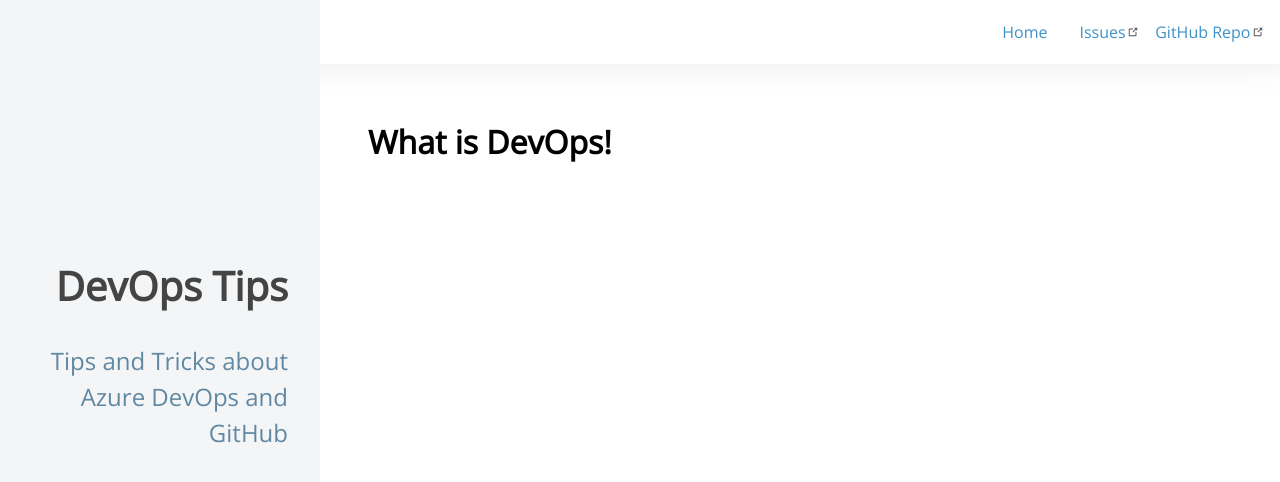
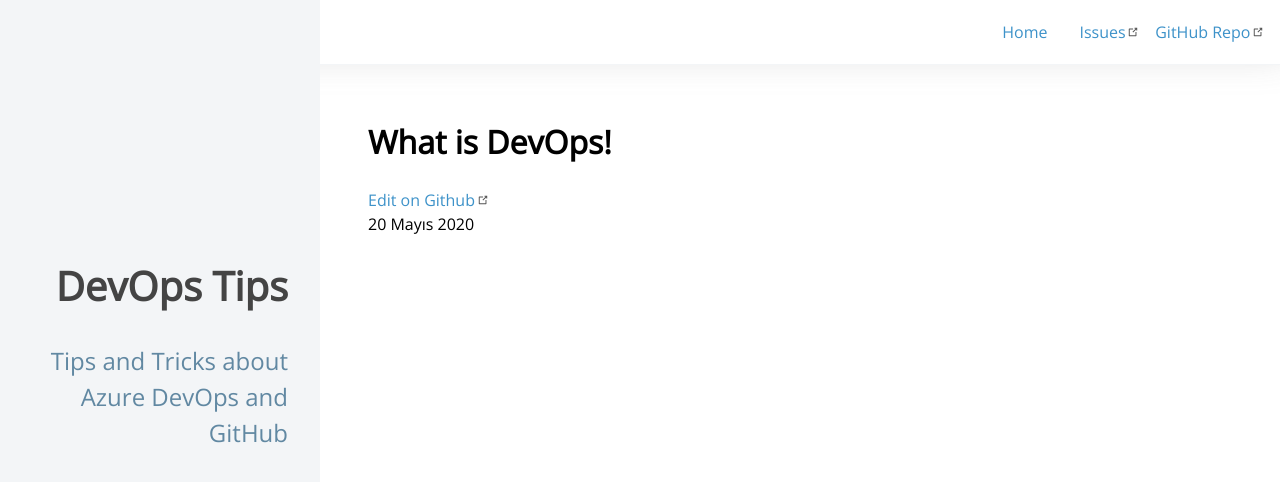
Before and after one commit to polatengin/devopstips.net, a Jekyll site: the page built from _posts/2020-05-20-what-is-devops.md, in a window 1280 px wide. Shown: the top 482 px of the page. Built offline with Jekyll 4.4.1, drawn with Linux system fonts in a browser that asks for light colours; nearby versions of some CDN libraries.

Commit message:
meta of the post is shown on the page

```diff
--- a/_layouts/post.html
+++ b/_layouts/post.html
@@ -2,3 +2,11 @@
 layout: default
 ---
 <h1>{{ page.title }}</h1>
+<div class="info">
+  <a rel="noopener" target="_blank" href="https://github.com/{{ site.author.github }}/{{ site.git_repo }}/blob/master/_posts/{{ page.date | date: "%Y-%m-%d" }}-{{ page.url | replace: '/', '' }}.md">Edit on Github</a>
+  <div class="btnz calendar">
+    <span class="calendar-icon"></span>
+    <span>{{ page.date | date: "%d" }} {% assign m = page.date | date: "%-m" %}{% case m %}{% when '1' %}Ocak {% when '2' %}Şubat {% when '3' %}Mart {% when '4' %}Nisan {% when '5' %}Mayıs {% when '6' %}Haziran {% when '7' %}Temmuz {% when '8' %}Ağustos {% when '9' %}Eylül {% when '10' %}Ekim {% when '11' %}Kasım {% when '12' %}Aralık {% endcase %}{{ page.date | date: "%Y" }}</span>
+  </div>
+  <div style="clear:both;"></div>
+</div>
```
